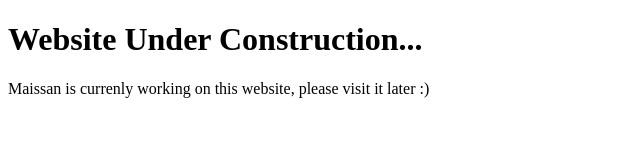
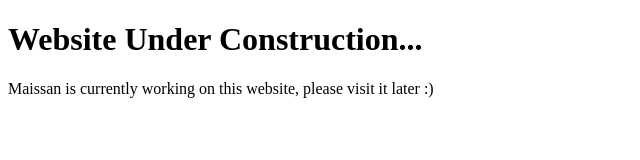
Before and after one commit to maissansb/maissansb.github.io, a plain HTML site: page index.html in a window 1280 px wide. Shown: the full height of the page, 0-640 px from the left. Drawn offline with Linux system fonts and the light colour scheme.

Commit message:
Update index.html

```diff
--- a/index.html
+++ b/index.html
@@ -5,6 +5,6 @@
 </head>
 <body>
 <h1>Website Under Construction...</h1>
-<p>Maissan is currenly working on this website, please visit it later :) </p>
+<p>Maissan is currently working on this website, please visit it later :) </p>
 </body>
 </html>
```
